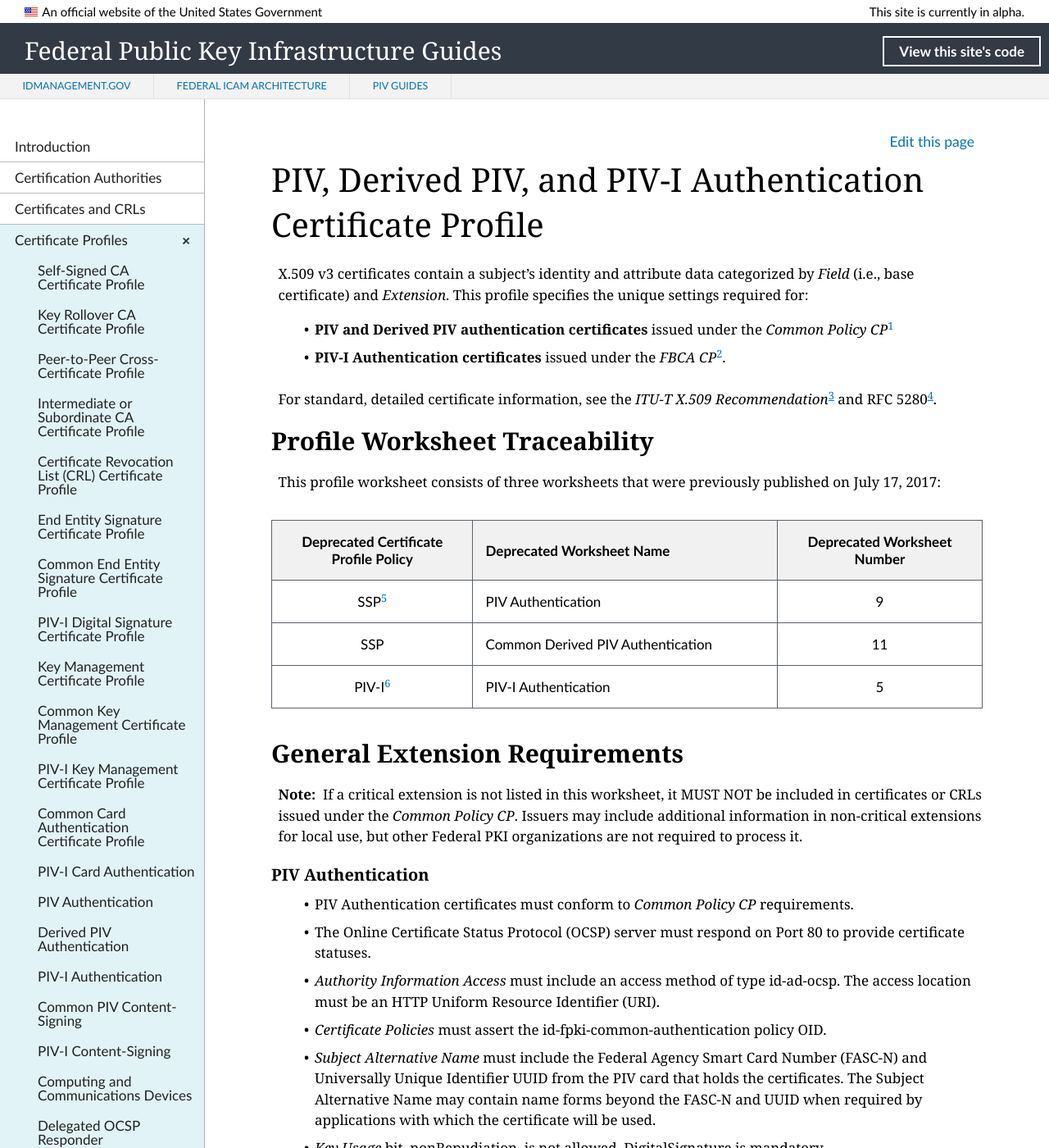
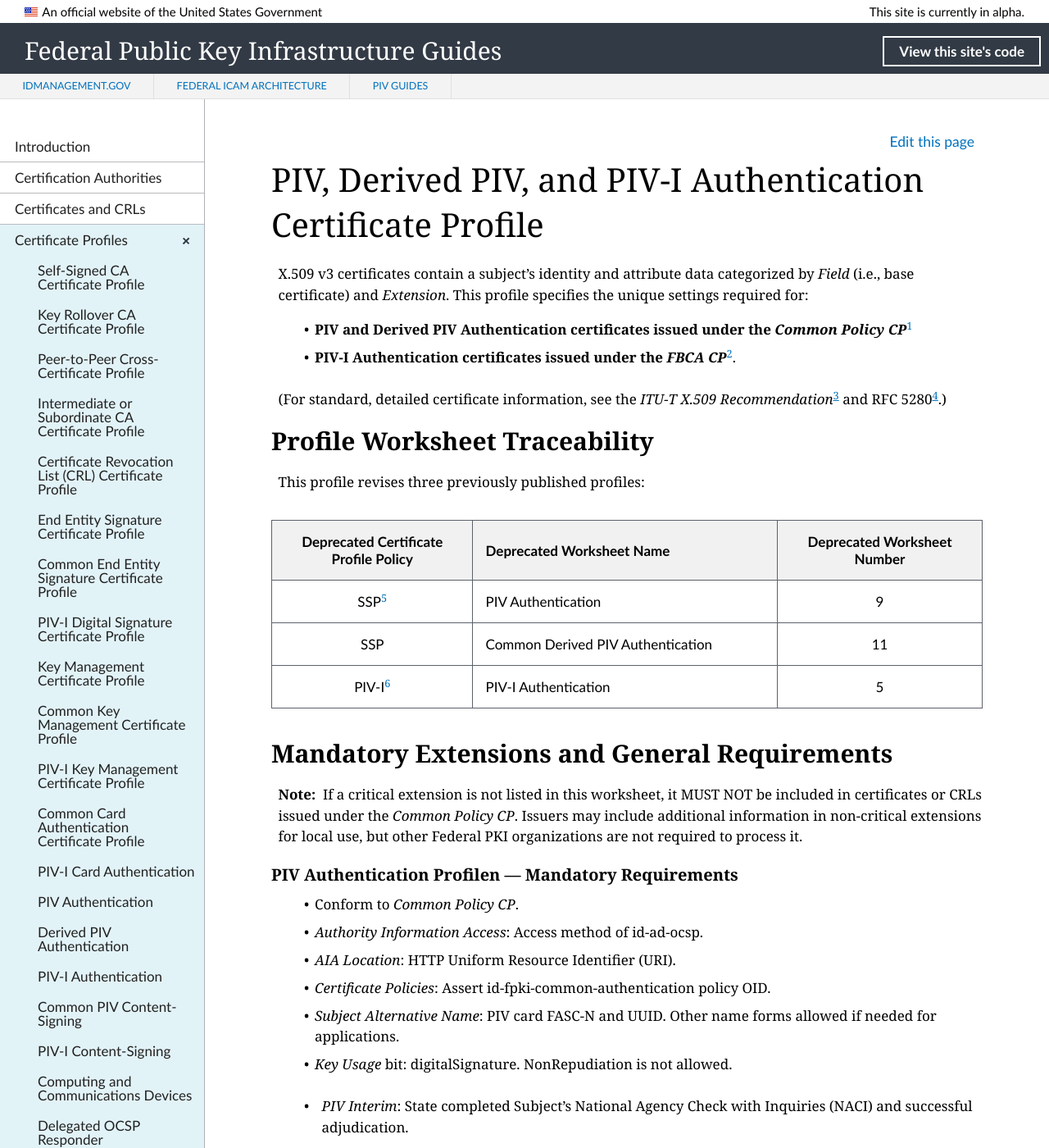
Before and after one commit to GSA/fpki-guides, a Jekyll site: the page built from _profiles/21_all_piv_auth.md, in a window 1280 px wide and 1400 px high. Shown: the whole window at 82% size. Built offline with Jekyll 4.4.1, drawn with Linux system fonts in a browser that asks for light colours; nearby versions of some CDN libraries; library files that are not in the unit come from our copies; some of the changed text lies outside the part shown.

Commit message:
Update 21_all_piv_auth.md
Word reduction for PIV Auth mandatory requirements bullet list

```diff
--- a/_profiles/21_all_piv_auth.md
+++ b/_profiles/21_all_piv_auth.md
@@ -6,14 +6,14 @@ permalink: profiles/allpivauth/
 
 X.509 v3 certificates contain a subject's identity and attribute data categorized by _Field_ (i.e., base certificate) and _Extension_. This profile specifies the unique settings required for:
 
-* **PIV and Derived PIV authentication certificates** issued under the _Common Policy CP_<sup>[1](#1)</sup>
-* **PIV-I Authentication certificates** issued under the _FBCA CP_<sup>[2](#2)</sup>.
+* **PIV and Derived PIV Authentication certificates issued under the _Common Policy CP_**<sup>[1](#1)</sup>
+* **PIV-I Authentication certificates issued under the _FBCA CP_**<sup>[2](#2)</sup>.
 
-For standard, detailed certificate information, see the _ITU-T X.509 Recommendation_<sup>[3](#3)</sup> and RFC 5280<sup>[4](#4)</sup>.
+(For standard, detailed certificate information, see the _ITU-T X.509 Recommendation_<sup>[3](#3)</sup> and RFC 5280<sup>[4](#4)</sup>.)
 
 ## Profile Worksheet Traceability
 
-This profile worksheet consists of three worksheets that were previously published on July 17, 2017:
+This profile revises three previously published profiles:
 
 | **Deprecated Certificate<br>Profile Policy**  | **Deprecated Worksheet Name** |  **Deprecated Worksheet<br>Number**  |
 | :----: | :---- |  :----:  |
@@ -21,30 +21,32 @@ This profile worksheet consists of three worksheets that were previously publish
 |  SSP  |  Common Derived PIV Authentication  | 11  |
 |  PIV-I<sup>[6](#6)</sup>  | PIV-I Authentication  |  5|
 
-## General Extension Requirements
+## Mandatory Extensions and General Requirements
 
 **Note:**&nbsp;&nbsp;If a critical extension is not listed in this worksheet, it MUST NOT be included in certificates or CRLs issued under the _Common Policy CP_. Issuers may include additional information in non-critical extensions for local use, but other Federal PKI organizations are not required to process it.
 
-### PIV Authentication
+### PIV Authentication Profilen&nbsp;&mdash;&nbsp;Mandatory Requirements
 
-* PIV Authentication certificates must conform to _Common Policy CP_ requirements.
-* The Online Certificate Status Protocol (OCSP) server must respond on Port 80 to provide certificate statuses.
-* _Authority Information Access_ must include an access method of type id-ad-ocsp. The access location must be an HTTP Uniform Resource Identifier (URI).
-* _Certificate Policies_ must assert the id-fpki-common-authentication policy OID.
-* _Subject Alternative Name_ must include the Federal Agency Smart Card Number (FASC-N) and Universally Unique Identifier UUID<!--UUID from section 7.2--> from the PIV card that holds the certificates. The Subject Alternative Name may contain name forms beyond the FASC-N and UUID when required by applications with which the certificate will be used.
-* _Key Usage_ bit, nonRepudiation, is not allowed. DigitalSignature is mandatory.
-* _PIV Interim_ must state that the Subject's National Agency Check with Inquiries (NACI) has been completed and successfully adjudicated at certificate issuance.
+* Conform to _Common Policy CP_.
+* _Authority Information Access_: Access method of id-ad-ocsp.
+* _AIA Location_:  HTTP Uniform Resource Identifier (URI).
+* _Certificate Policies_:  Assert id-fpki-common-authentication policy OID.
+* _Subject Alternative Name_:  PIV card FASC-N and UUID. Other name forms allowed if needed for applications.
+* _Key Usage_ bit: digitalSignature. NonRepudiation is not allowed.
+* _PIV Interim_: State completed Subject's National Agency Check with Inquiries (NACI) and successful adjudication.
 
-### Derived PIV Authentication
+* **Note:**&nbsp;&nbsp;The Online Certificate Status Protocol (OCSP) server must respond on Port 80.
+
+### Derived PIV Authentication&nbsp;&mdash;&nbsp;Mandatory Extension Details
 
 * Derived PIV Authentication certificates must conform to _Common Policy CP_ requirements.
 * _Key Usage_ bit, nonRepudiation, is not allowed. DigitalSignature is mandatory.
 * _PIV Interim_ must state that the Subject's NACI has been completed and successfully adjudicated at certificate issuance.
 
-### PIV-I Authentication
+### PIV-I Authentication&nbsp;&mdash;&nbsp;Mandatory Extension Details
 
 * PIV-I Authentication certificates must conform to the _FBCA CP_ requirements.
-* The Online Certificate Status Protocol (OCSP) server must respond on Port 80 to provide certificate statuses.
+* The Online Certificate Status Protocol (OCSP) server must respond on Port 80.
 * _Authority Information Access_ must include an access method of type id-ad-ocsp. The access location must be an HTTP Uniform Resource Identifier (URI).
 * _Subject Alternative Name_ must include the UUID from the PIV-I card that holds the certificates and NOT include any other name forms.
 * _Key Usage_ bit, nonRepudiation, is not allowed. DigitalSignature is mandatory.
```
